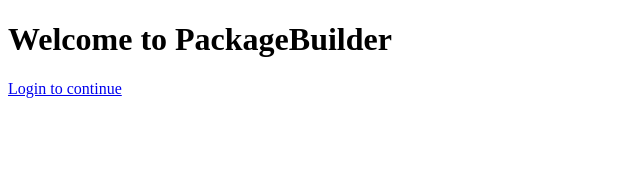
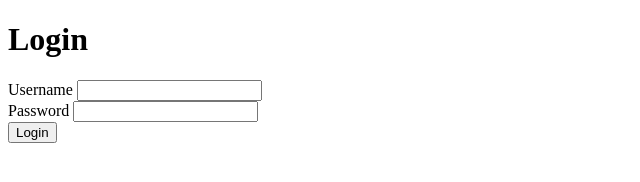
Before and after one commit to maguirejamie73/PackageBuilder, a plain HTML site: page Frontend/index.html in a window 1280 px wide. Shown: the whole page, without its empty margins (0-640 px from the left). Drawn offline with Linux system fonts and the light colour scheme.

```diff
--- a/Frontend/index.html
+++ b/Frontend/index.html
@@ -3,13 +3,28 @@
 <head>
   <meta charset="UTF-8" />
   <meta name="viewport" content="width=device-width, initial-scale=1.0" />
-  <title>PackageBuilder Home</title>
-  </head>
+  <title>PackageBuilder Login</title>
+
+  <!-- Disable caching -->
+  <meta http-equiv="Cache-Control" content="no-cache, no-store, must-revalidate" />
+  <meta http-equiv="Pragma" content="no-cache" />
+  <meta http-equiv="Expires" content="0" />
+</head>
 <body>
-  <h1>Welcome to PackageBuilder</h1>
-  <p><a href="login.html">Login to continue</a></p>
+  <h1>Login</h1>
+  <form id="loginForm">
+    <div>
+      <label for="username">Username</label>
+      <input type="text" id="username" required />
+    </div>
+    <div>
+      <label for="password">Password</label>
+      <input type="password" id="password" required />
+    </div>
+    <button type="submit">Login</button>
+  </form>
 
-  <!-- Optional JS -->
-  <script src="scripts/index.js"></script>
+  <!-- Load login.js -->
+  <script src="scripts/login.js"></script>
 </body>
 </html>
```
